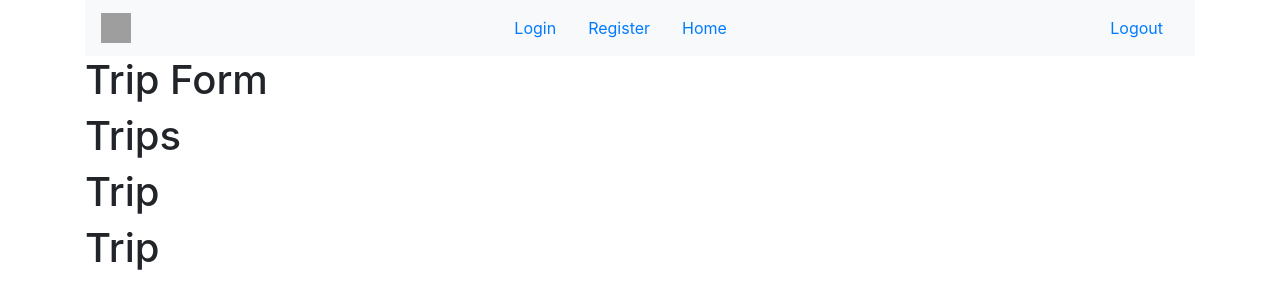
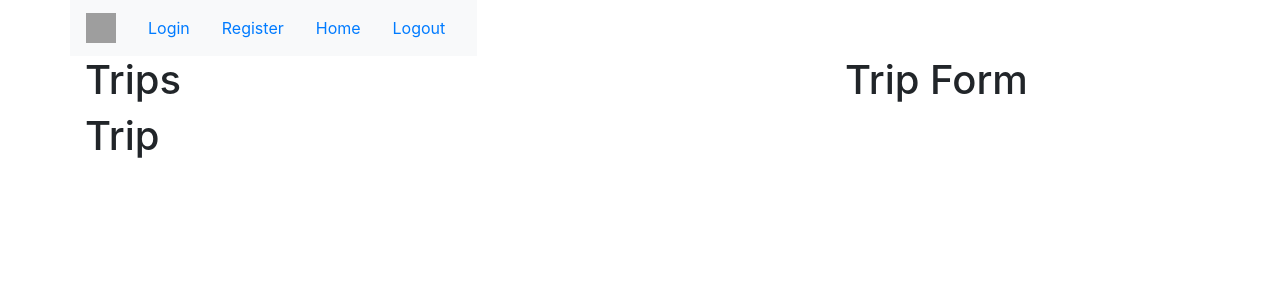
Before and after one commit to egan16/thebeatentrail, a React (Create React App) app in the folder client/: page / in a window 1280 px wide. Shown: the top 308 px of the page. Built offline with nearby package versions, Linux system fonts and the light colour scheme; grey boxes are pictures that could not be loaded.

Commit message:
Adding Rows/Cols to App.js

```diff
--- a/client/src/App.js
+++ b/client/src/App.js
@@ -1,6 +1,10 @@
 import React from 'react';
 import { Component } from 'react';
-import { Container } from 'react-bootstrap';
+import {
+  Container,
+  Row,
+  Col
+} from 'react-bootstrap';
 
 import Navigation from "./components/Navigation";
 import TripForm from './components/Form/TripForm/TripForm';
@@ -22,9 +26,13 @@ class App extends Component {
   render() {
     return (
       <Container>
+        <Row>
           <Navigation/>
-          <TripForm/>
-          <Trips/>
+        </Row>
+        <Row>
+          <Col sm={8}><Trips/></Col>
+          <Col sm={4}><TripForm/></Col>
+        </Row>
       </Container>
     );
   }
--- a/client/src/components/Trips/Trips.js
+++ b/client/src/components/Trips/Trips.js
@@ -15,7 +15,6 @@ class Trips extends Component {
       <div>
           <h1>Trips</h1>
           <Trip/>
-          <Trip/>
       </div>
     );
   }
```
